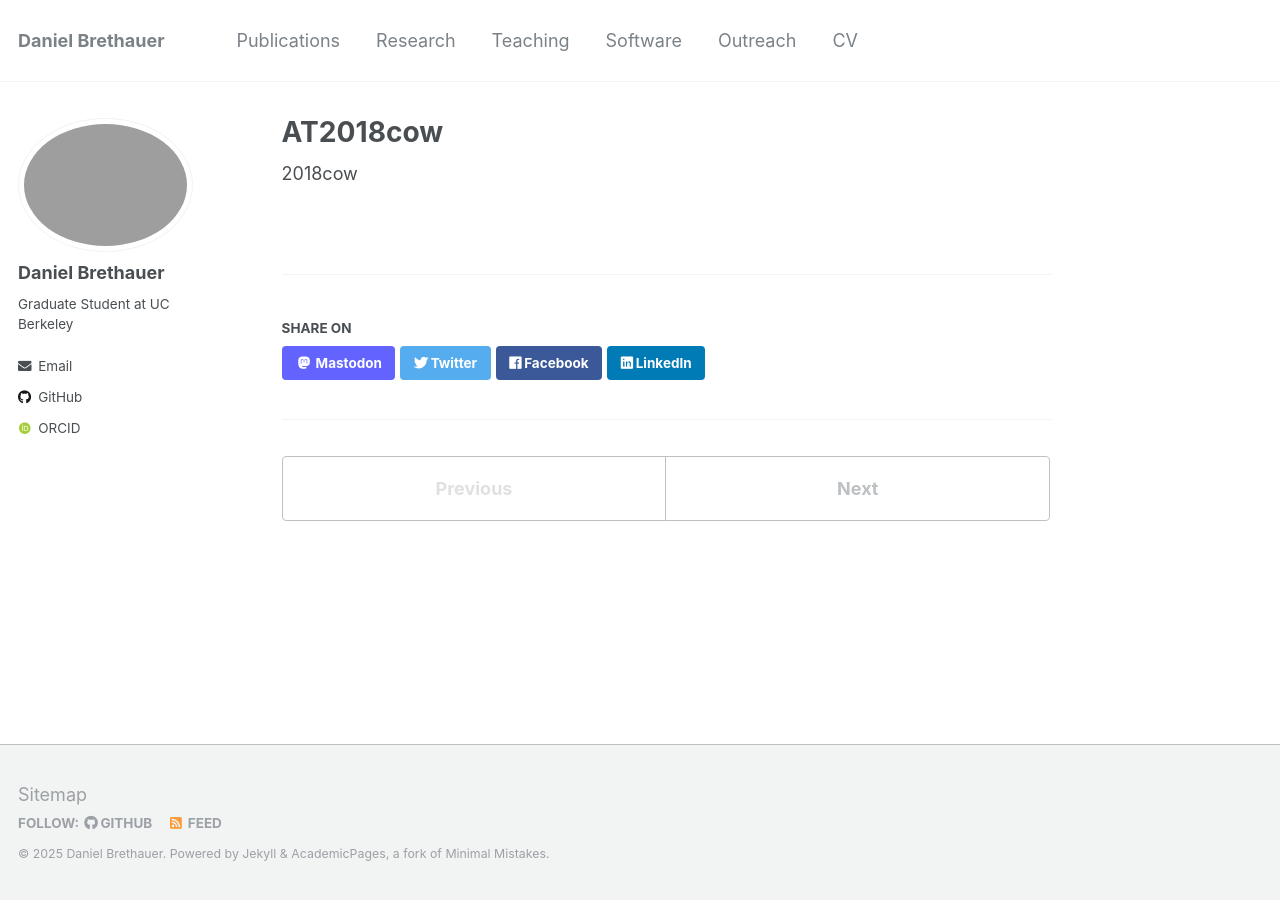
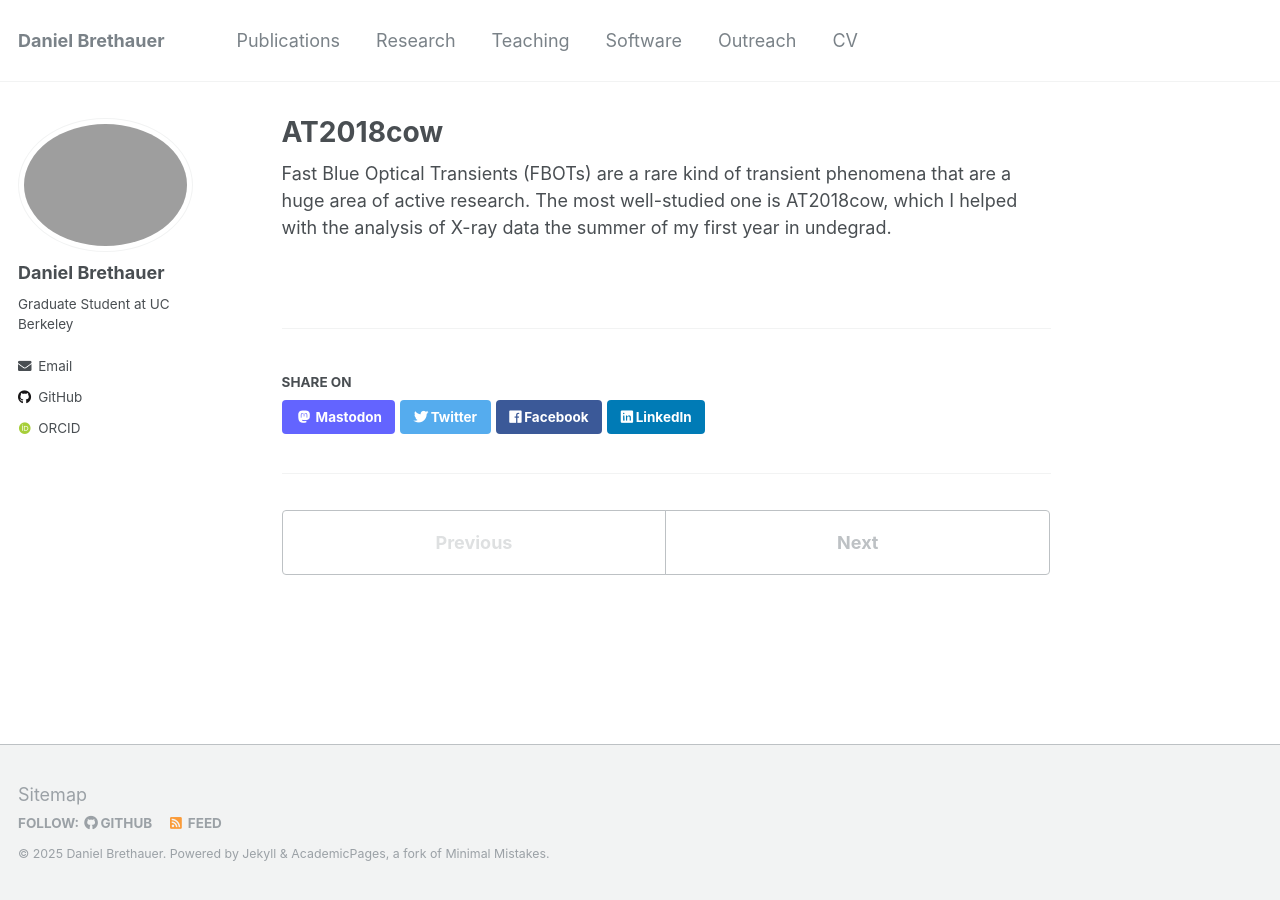
Before and after one commit to dbrethauer/dbrethauer.github.io, a Jekyll site: the page built from _research/18cow.md, in a window 1280 px wide. Built offline with Jekyll 4.4.1, drawn with Linux system fonts in a browser that asks for light colours; some web fonts are replaced.

Commit message:
Update 18cow.md

```diff
--- a/_research/18cow.md
+++ b/_research/18cow.md
@@ -9,4 +9,4 @@ header:
 ---
 
 
-2018cow
+Fast Blue Optical Transients (FBOTs) are a rare kind of transient phenomena that are a huge area of active research. The most well-studied one is AT2018cow, which I helped with the analysis of X-ray data the summer of my first year in undegrad.
```
